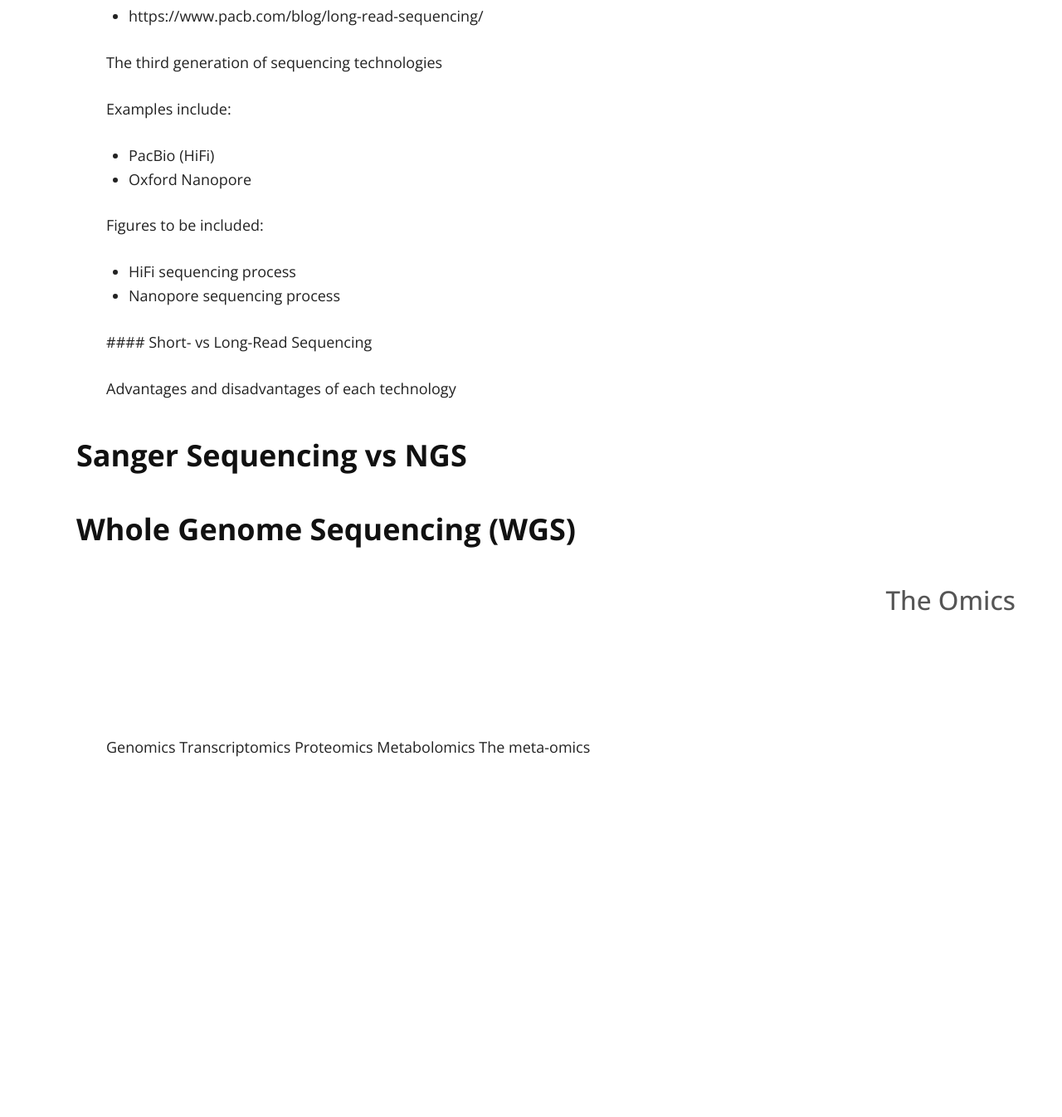
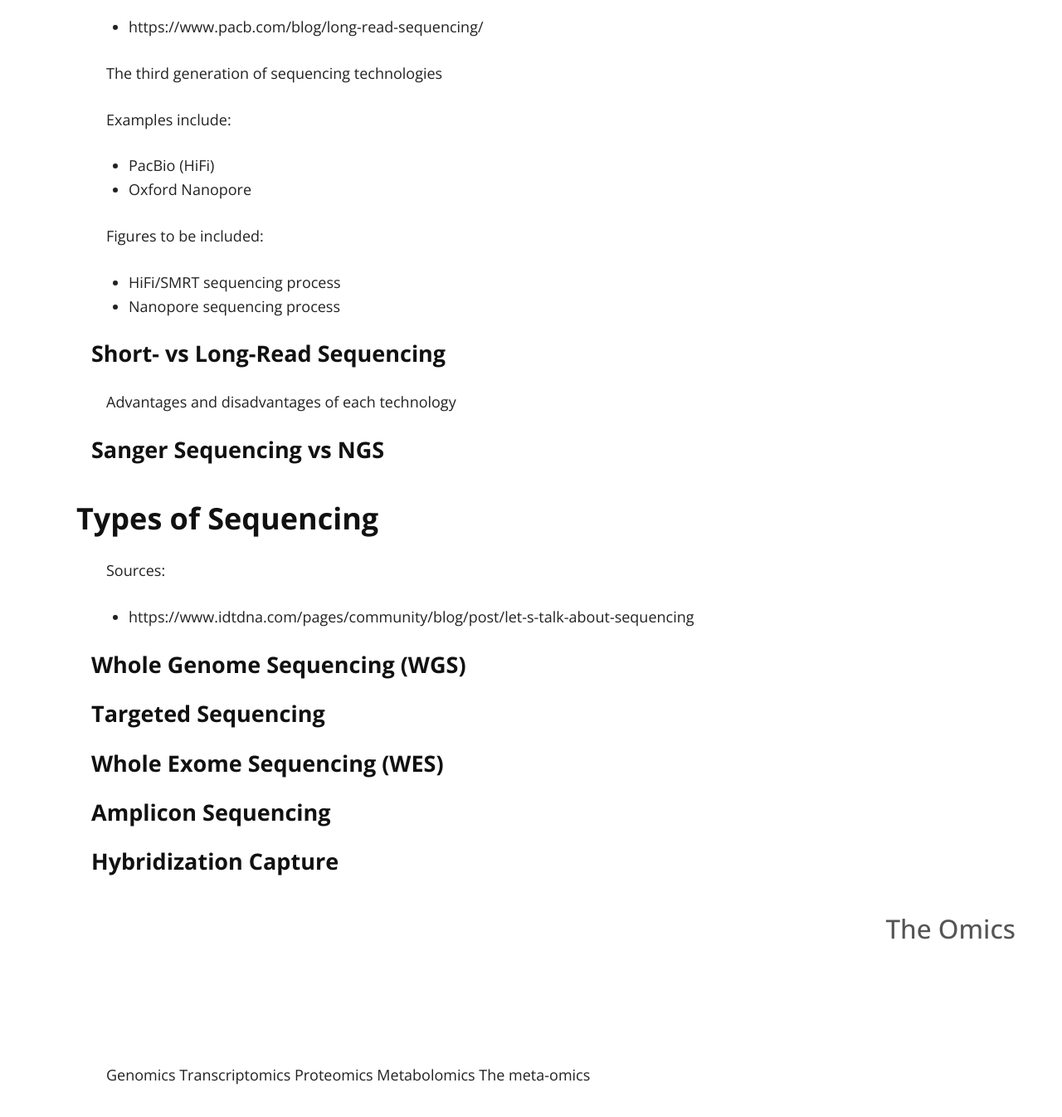
Before and after one commit to StaPH-B/midwest-region, a Jekyll site: the page built from in-progress/outline.md, in a window 1280 px wide and 1400 px high, scrolled down 2833 px. Shown: the top 1346 px of the window at 83% size. Built offline with Jekyll 4.4.1, drawn with Linux system fonts in a browser that asks for light colours; our own code applies the rules of GitHub Pages for plain Markdown files; before the commit the page ends 3837 px from its top, so only the background shows below that; some of the changed text lies outside the part shown.

Commit message:
Add section for sequencing tech vs type

```diff
--- a/in-progress/outline.md
+++ b/in-progress/outline.md
@@ -3,6 +3,7 @@
 ## What is bioinformatics?
 
 ### Bioinformatics defined:
+
 "Bioinformatics is an interdisciplinary field that develops computational methods and tools for analyzing biological data"
 
 ### Disciplines that make up bioinformatics:
@@ -24,10 +25,12 @@ Bioinformaticians analyze biological data using computers. The more accurate (bu
 
 ## Sequencing
 
+### Sequencing Technologies
+
 Sources:
 - https://www.integra-biosciences.com/united-states/en/blog/article/dna-sequencing-methods-sanger-ngs
 
-### Sanger Sequencing
+#### Sanger Sequencing
 
 Sources:
 - https://www.sigmaaldrich.com/US/en/technical-documents/protocol/genomics/sequencing/sanger-sequencing
@@ -39,9 +42,9 @@ Figures to be included:
  - Chain termination gel
  - Chromatogram
 
-### Next Generation Sequencing (NGS)
+#### Next Generation Sequencing (NGS)
 
-AKA high-throughput sequencing
+AKA high-throughput sequencing and "massively parallel" sequencing
 Sequencing by synthesis (SBS)
 
 #### Short-read Sequencing
@@ -61,7 +64,6 @@ Figures to be included:
 #### Long-read Sequencing
 
 Sources:
-
  - https://www.pacb.com/blog/long-read-sequencing/
 
 The third generation of sequencing technologies
@@ -72,16 +74,29 @@ Examples include:
  - Oxford Nanopore
 
 Figures to be included:
- - HiFi sequencing process
+ - HiFi/SMRT sequencing process
  - Nanopore sequencing process
 
- #### Short- vs Long-Read Sequencing
+#### Short- vs Long-Read Sequencing
 
  Advantages and disadvantages of each technology
 
-### Sanger Sequencing vs NGS
+#### Sanger Sequencing vs NGS
 
-### Whole Genome Sequencing (WGS)
+### Types of Sequencing
+
+Sources:
+ - https://www.idtdna.com/pages/community/blog/post/let-s-talk-about-sequencing
+
+#### Whole Genome Sequencing (WGS)
+
+#### Targeted Sequencing
+
+#### Whole Exome Sequencing (WES)
+
+#### Amplicon Sequencing
+
+#### Hybridization Capture
 
 ## The Omics
 
```
